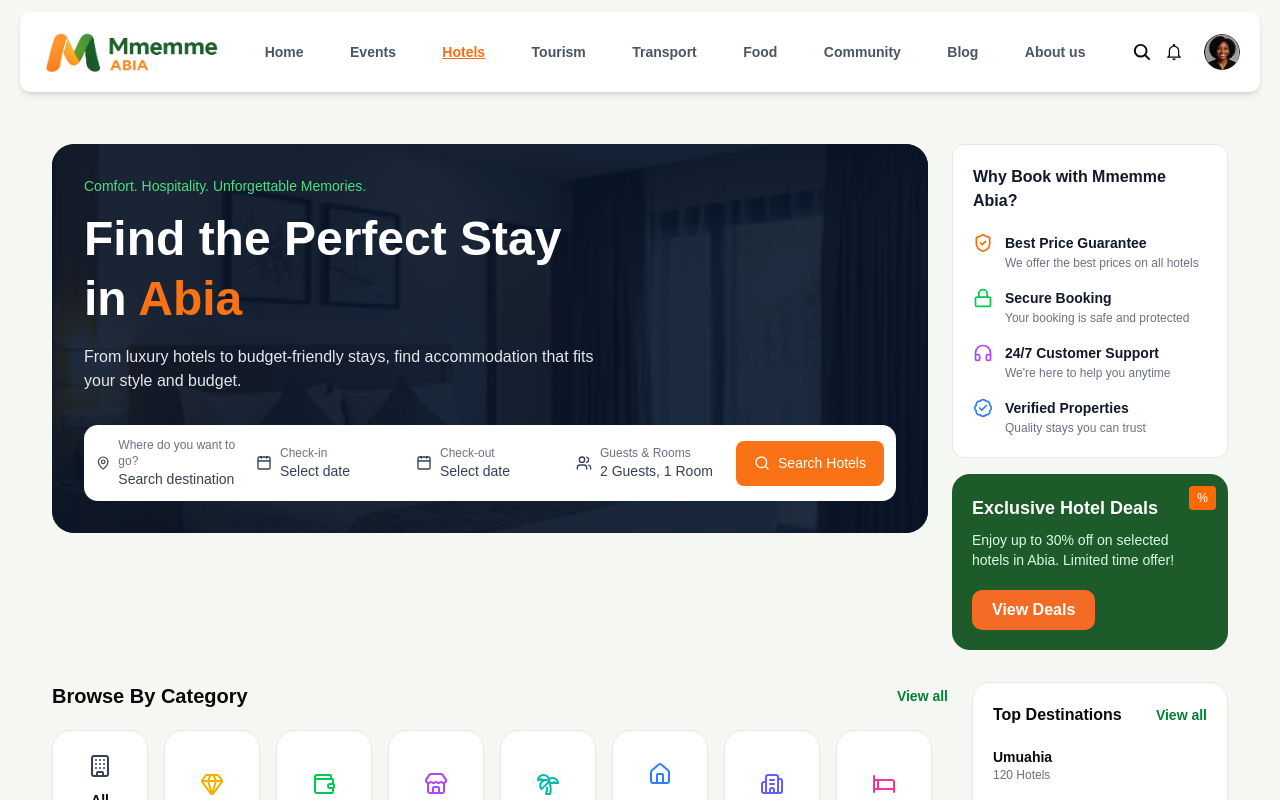
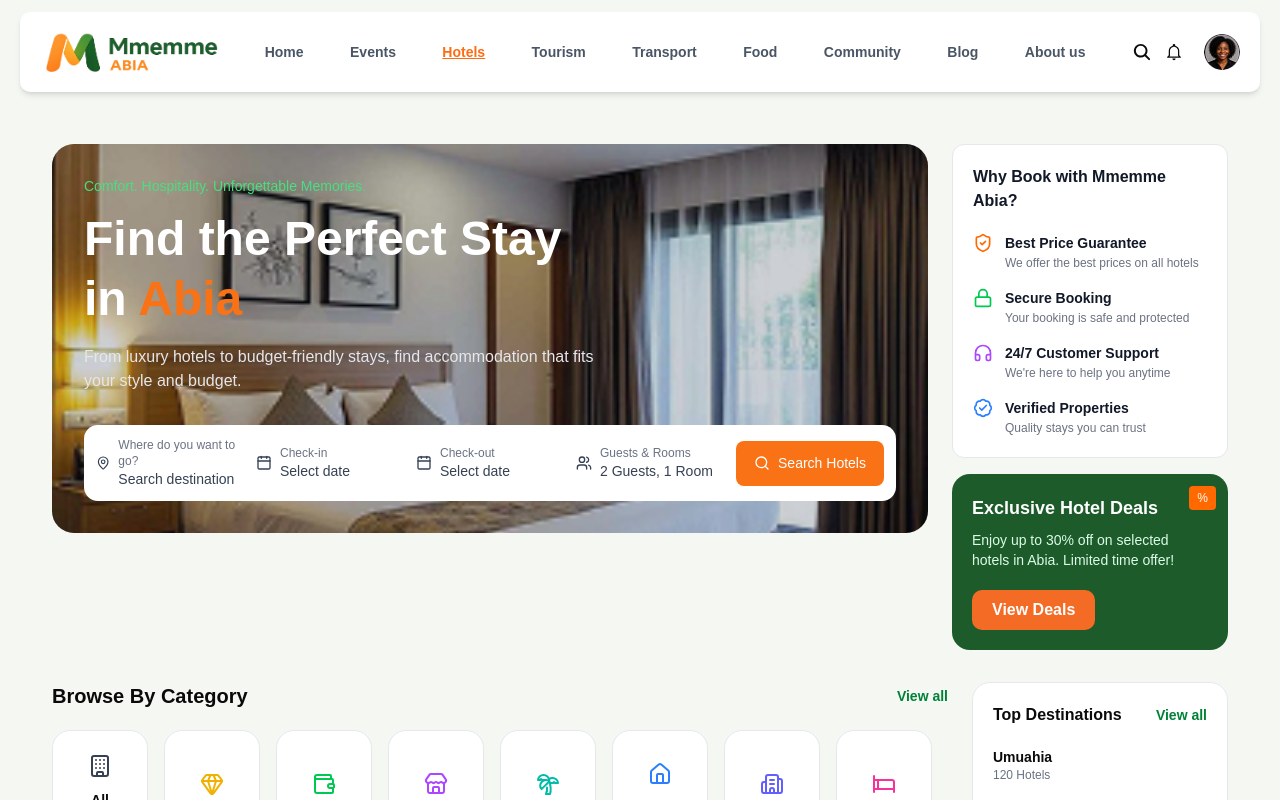
Before and after one commit to leribepraise/Mmemme-Abia, a React (Vite) app in the folder my-project/: page /hotel in a window 1280 px wide. Shown: the top 800 px of the page. Built offline with nearby package versions, Linux system fonts and the light colour scheme; sample sign-in values are in the browser's storage.

Commit message:
Change background overlay opacity in HotelHero

```diff
--- a/my-project/src/components/hotel/HotelHero.jsx
+++ b/my-project/src/components/hotel/HotelHero.jsx
@@ -7,7 +7,7 @@
       className="rounded-3xl overflow-hidden p-6 md:p-8 text-white relative bg-cover bg-center"
       style={{ backgroundImage: "url('/hotel.png')" }}
     >
-      <div className="absolute inset-0 bg-[#07152A]/90"></div>
+      <div className="absolute inset-0 bg-[#07152A]/20"></div>
 
       <div className="relative z-10">
         <p className="text-[#4ADE80] text-[14px] font-medium mb-3">
```
